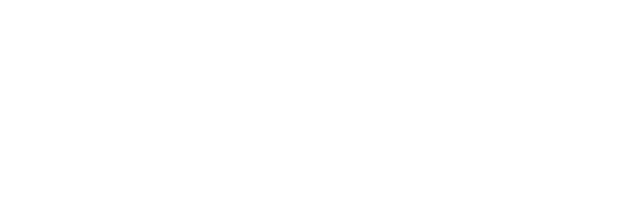
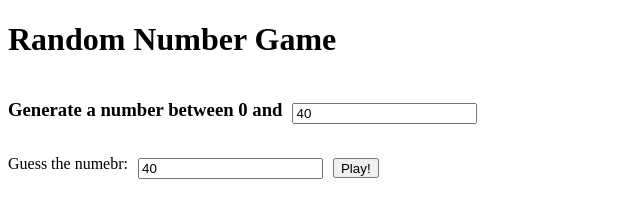
Before and after one commit to bjw1622/JavaScriptMastery, a plain HTML site: page ChromeApp/Challenge/Second/index.html in a window 1280 px wide. Shown: the whole page, without its empty margins (0-640 px from the left). Drawn offline with Linux system fonts and the light colour scheme.

Commit message:
html markup

```diff
--- a/ChromeApp/Challenge/Second/index.html
+++ b/ChromeApp/Challenge/Second/index.html
@@ -8,6 +8,21 @@
     <script src="index.js"></script>
 </head>
 <body>
-
+    <h1>Random Number Game</h1>
+    <!-- 번호 생성 -->
+    <div class="generate" style="display:flex;">
+        <h3>Generate a number between 0 and</h3>
+        <input id="generate__number" type="number" value="40" style="margin-left:10px; margin-top:23px; height:15px;">
+    </div>
+    <!-- 번호 예측 -->
+    <div class="guess" style="display:flex;">
+        <p>Guess the numebr:</p>
+        <input id="guess__number" type="number" value="40" style="margin-left:10px; margin-top:19px; height:15px;">
+        <button id="play" style="height:20px; margin-left:10px; margin-top:19px;">Play!</button>
+    </div>
+    <!-- 선택 예측 번호 보여주기 -->
+    <div class="select__result__display"></div>
+    <!-- 결과 -->
+    <div class="result__display"></div>
 </body>
 </html>
```
